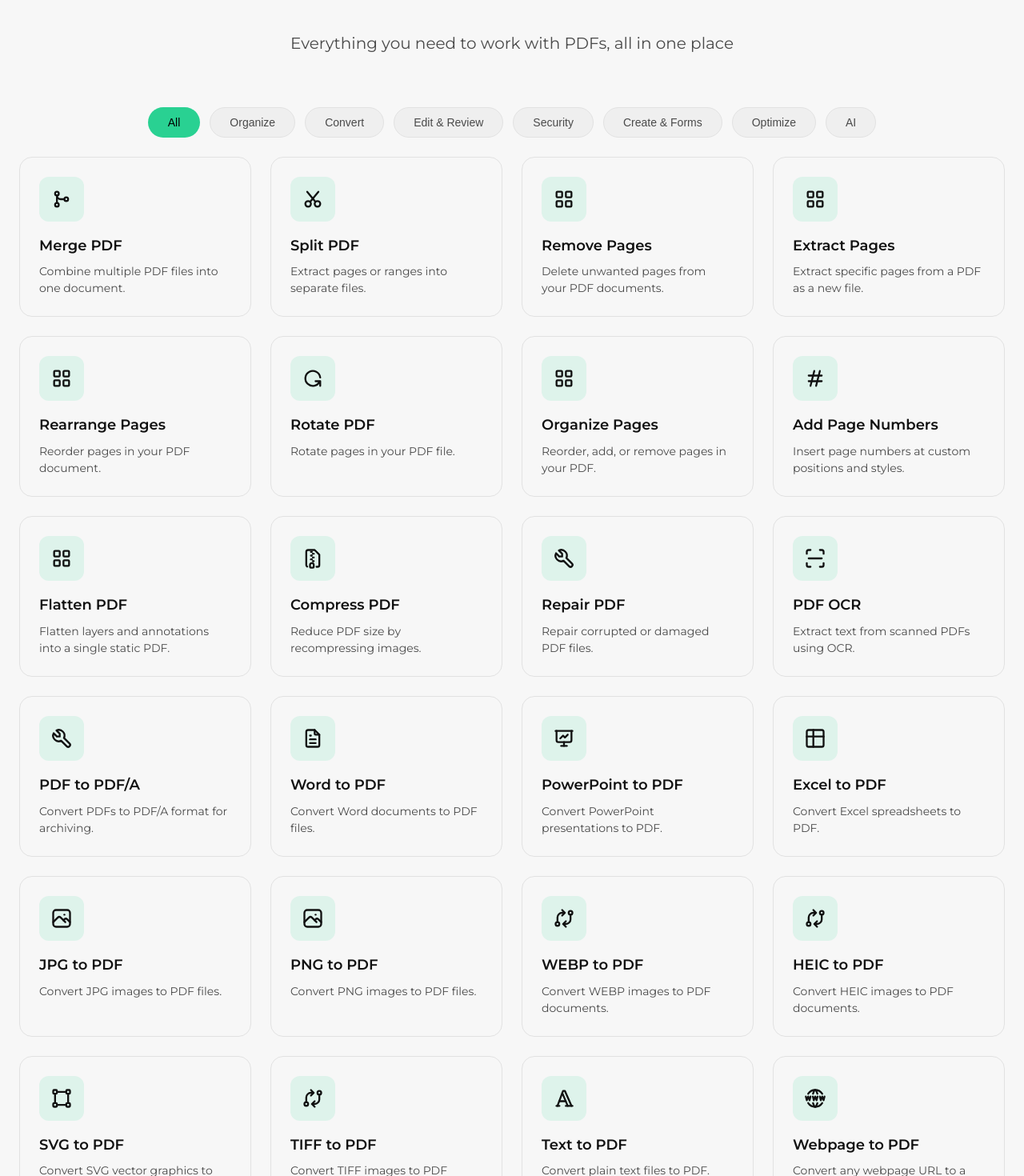
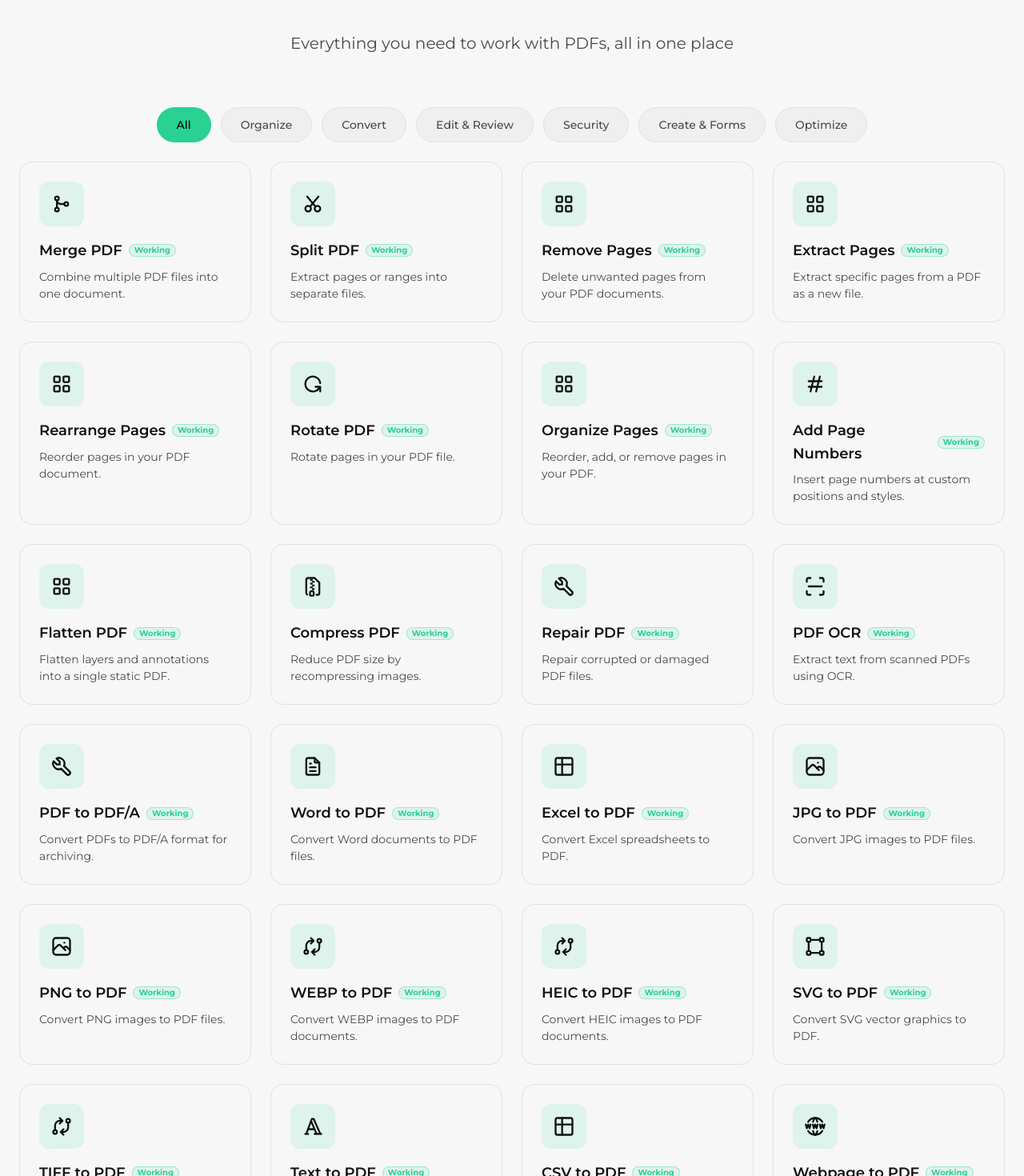
Before and after one commit to milindex/SuperPDF, a Next.js app: page / in a window 1280 px wide. Shown: the part 200-1670 px from the top of the page at 80% size. Built offline with nearby package versions, Linux system fonts and the light colour scheme.

Commit message:
chore: fix font inheritance for form controls, add Working chips, hide AI tools; add mammoth/heic2any/utif/qpdf deps

```diff
--- a/src/app/globals.scss
+++ b/src/app/globals.scss
@@ -29,6 +29,10 @@
   box-sizing: border-box;
 }
 
+html {
+  font-family: var(--font-montserrat, var(--font-geist-sans, system-ui, sans-serif));
+}
+
 html,
 body {
   margin: 0;
@@ -42,7 +46,17 @@ p {
   font-weight: 400;
   color: var(--color-text-primary);
   line-height: 1.6;
-  font-family: var(--font-montserrat, var(--font-geist-sans, system-ui, sans-serif));
+}
+
+// Form controls do not inherit font-family from their ancestors (browsers
+// apply a user-agent system font). Force them onto the app font.
+button,
+input,
+select,
+textarea {
+  font-family: inherit;
+  font-size: inherit;
+  line-height: inherit;
 }
 
 body {
--- a/src/components/Header/Header.tsx
+++ b/src/components/Header/Header.tsx
@@ -24,7 +24,6 @@ const pdfTools: Record<string, ToolLink[]> = {
   ],
   "Convert To PDF": [
     { name: "Word to PDF", href: "/tools/word-to-pdf" },
-    { name: "PowerPoint to PDF", href: "/tools/powerpoint-to-pdf" },
     { name: "Excel to PDF", href: "/tools/excel-to-pdf" },
     { name: "JPG to PDF", href: "/tools/jpg-to-pdf" },
     { name: "PNG to PDF", href: "/tools/png-to-pdf" },
@@ -33,6 +32,7 @@ const pdfTools: Record<string, ToolLink[]> = {
     { name: "SVG to PDF", href: "/tools/svg-to-pdf" },
     { name: "TIFF to PDF", href: "/tools/tiff-to-pdf" },
     { name: "Text to PDF", href: "/tools/text-to-pdf" },
+    { name: "CSV to PDF", href: "/tools/csv-to-pdf" },
     { name: "Webpage to PDF", href: "/tools/webpage-to-pdf" },
   ],
   "Convert From PDF": [
@@ -68,12 +68,6 @@ const pdfTools: Record<string, ToolLink[]> = {
     { name: "Repair PDF", href: "/tools/repair-pdf" },
     { name: "PDF OCR", href: "/tools/ocr-pdf" },
     { name: "PDF to PDF/A", href: "/tools/pdf-to-pdfa" },
-  ],
-  AI: [
-    { name: "Translate PDF", href: "/tools/translate-pdf" },
-    { name: "Summarize PDF", href: "/tools/summarize-pdf" },
-    { name: "Chat with PDF", href: "/tools/chat-pdf" },
-    { name: "Extract Insights", href: "/tools/extract-insights" },
   ],
 };
 
@@ -373,7 +367,7 @@ export default function ResponsiveHeader() {
                           closeMenu={() => setActiveDropdown(null)}
                         />
                         <MegaColumn
-                          categories={["Optimize", "AI"]}
+                          categories={["Optimize"]}
                           tools={pdfTools}
                           closeMenu={() => setActiveDropdown(null)}
                         />
--- a/src/components/ToolsFilter/ToolsFilter.module.scss
+++ b/src/components/ToolsFilter/ToolsFilter.module.scss
@@ -145,6 +145,17 @@
   line-height: 1;
 }
 
+.workingChip {
+  font-size: 0.625rem;
+  font-weight: 700;
+  color: var(--color-brand);
+  background: rgba(41, 209, 146, 0.12);
+  border: 1px solid rgba(41, 209, 146, 0.35);
+  padding: 0.125rem 0.375rem;
+  border-radius: 999px;
+  line-height: 1;
+}
+
 .cardDesc {
   color: var(--color-text-secondary);
   font-size: 0.875rem;
--- a/src/components/ToolsFilter/ToolsFilter.tsx
+++ b/src/components/ToolsFilter/ToolsFilter.tsx
@@ -4,7 +4,12 @@ import { useState } from "react";
 import Link from "next/link";
 import Icon from "@/components/Icon/Icon";
 import type { HomepageTool } from "@/data/homepage-tools";
+import { toolsRegistry } from "@/registry/tools";
 import styles from "./ToolsFilter.module.scss";
+
+const WORKING_SLUGS = new Set(
+  toolsRegistry.filter((t) => t.status === "implemented").map((t) => t.slug),
+);
 
 const CATEGORIES = [
   { value: "all", label: "All" },
@@ -14,7 +19,6 @@ const CATEGORIES = [
   { value: "security", label: "Security" },
   { value: "create-forms", label: "Create & Forms" },
   { value: "optimize", label: "Optimize" },
-  { value: "ai", label: "AI" },
 ];
 
 const SUBCATEGORIES: Record<string, { value: string; label: string }[]> = {
@@ -93,6 +97,9 @@ export default function ToolsFilter({ tools }: { tools: HomepageTool[] }) {
                 {tool.category === "ai" && (
                   <span className={styles.proBadge}>PRO</span>
                 )}
+                {WORKING_SLUGS.has(tool.href.replace(/^\/tools\//, "")) && (
+                  <span className={styles.workingChip}>Working</span>
+                )}
               </h3>
               <p className={styles.cardDesc}>{tool.description}</p>
             </Link>
--- a/src/data/homepage-tools.ts
+++ b/src/data/homepage-tools.ts
@@ -27,7 +27,6 @@ export const tools: HomepageTool[] = [
 
   // === Convert To PDF ===
   { name: "Word to PDF", description: "Convert Word documents to PDF files.", href: "/tools/word-to-pdf", icon: "word-to-pdf", category: "convert", subcategory: "to-pdf" },
-  { name: "PowerPoint to PDF", description: "Convert PowerPoint presentations to PDF.", href: "/tools/powerpoint-to-pdf", icon: "powerpoint-to-pdf", category: "convert", subcategory: "to-pdf" },
   { name: "Excel to PDF", description: "Convert Excel spreadsheets to PDF.", href: "/tools/excel-to-pdf", icon: "excel-to-pdf", category: "convert", subcategory: "to-pdf" },
   { name: "JPG to PDF", description: "Convert JPG images to PDF files.", href: "/tools/jpg-to-pdf", icon: "jpg", category: "convert", subcategory: "to-pdf" },
   { name: "PNG to PDF", description: "Convert PNG images to PDF files.", href: "/tools/png-to-pdf", icon: "jpg", category: "convert", subcategory: "to-pdf" },
@@ -36,6 +35,7 @@ export const tools: HomepageTool[] = [
   { name: "SVG to PDF", description: "Convert SVG vector graphics to PDF.", href: "/tools/svg-to-pdf", icon: "vector", category: "convert", subcategory: "to-pdf" },
   { name: "TIFF to PDF", description: "Convert TIFF images to PDF documents.", href: "/tools/tiff-to-pdf", icon: "convert", category: "convert", subcategory: "to-pdf" },
   { name: "Text to PDF", description: "Convert plain text files to PDF.", href: "/tools/text-to-pdf", icon: "typography", category: "convert", subcategory: "to-pdf" },
+  { name: "CSV to PDF", description: "Convert CSV spreadsheets to PDF tables.", href: "/tools/csv-to-pdf", icon: "excel-to-pdf", category: "convert", subcategory: "to-pdf" },
   { name: "Webpage to PDF", description: "Convert any webpage URL to a PDF.", href: "/tools/webpage-to-pdf", icon: "world-www", category: "convert", subcategory: "to-pdf" },
 
   // === Convert From PDF ===
@@ -65,10 +65,4 @@ export const tools: HomepageTool[] = [
   // === Create & Forms ===
   { name: "Scan to PDF", description: "Scan documents with your camera and save as PDF.", href: "/tools/scan-to-pdf", icon: "scan", category: "create-forms" },
   { name: "Fill Out PDF", description: "Fill out PDF forms and save them digitally.", href: "/tools/fill-forms", icon: "edit", category: "create-forms" },
-
-  // === AI ===
-  { name: "Translate PDF", description: "Translate PDF documents into multiple languages using AI.", href: "/tools/translate-pdf", icon: "language", category: "ai" },
-  { name: "Summarize PDF", description: "Generate concise AI-powered summaries of any PDF document.", href: "/tools/summarize-pdf", icon: "sparkles", category: "ai" },
-  { name: "Chat with PDF", description: "Ask questions and get answers from your PDF documents using AI.", href: "/tools/chat-pdf", icon: "chat", category: "ai" },
-  { name: "Extract Insights", description: "Automatically extract key insights and data from your PDF documents.", href: "/tools/extract-insights", icon: "insights", category: "ai" },
 ];
```
Also changed, not shown: package.json (+10 -5 lines), 1 other file (tests, documents, lock files or other folders).
